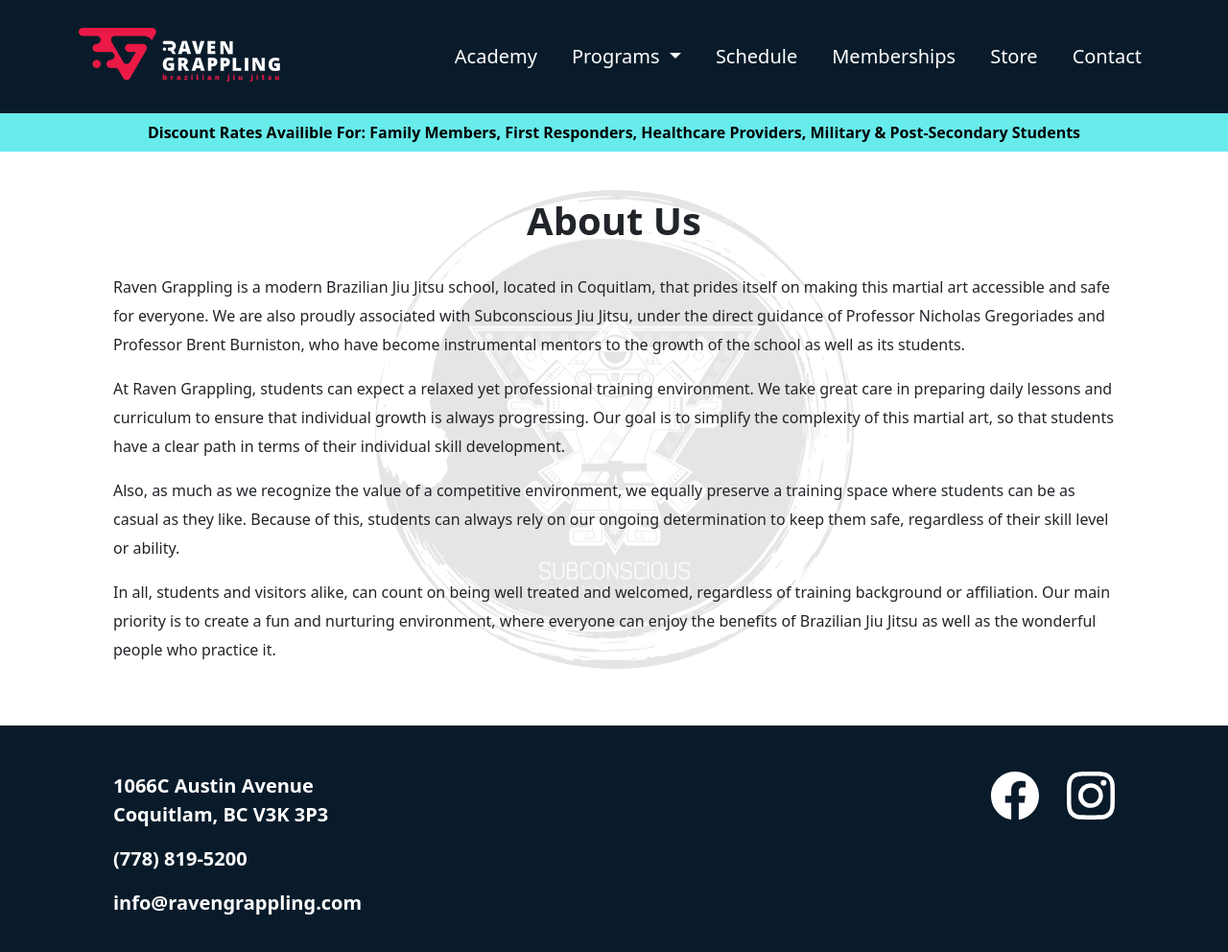
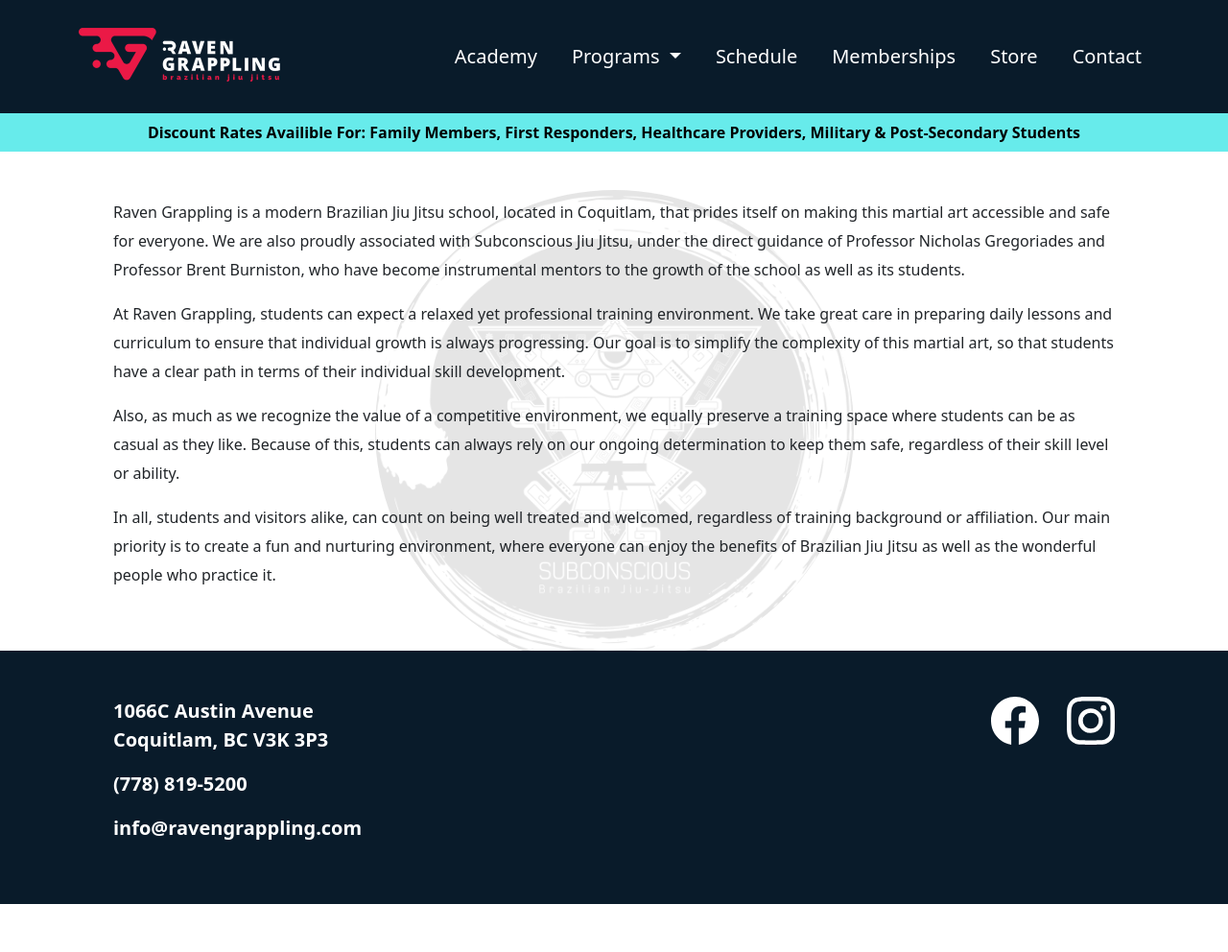
Before and after one commit to RavenGrappling/RavenGrappling.github.io, a Jekyll site: the page built from about-us.md, in a window 1280 px wide and 1020 px high. Shown: the top 992 px of the window at 96% size. Built offline with Jekyll 4.4.1, drawn with Linux system fonts in a browser that asks for light colours.

Commit message:
Update about-us.md

```diff
--- a/about-us.md
+++ b/about-us.md
@@ -4,7 +4,6 @@
 ---
 
 <div class= "container py-5 px-4 p-lg-5 rg-subconscious-logo-bg">
-  <h1 class="text-center fw-bold">About Us</h1>
   <p>
     Raven Grappling is a modern Brazilian Jiu Jitsu school, located in Coquitlam, that prides itself on making this martial art accessible and safe for everyone. We are also proudly associated with Subconscious Jiu Jitsu, under the direct guidance of Professor Nicholas Gregoriades and Professor Brent Burniston, who have become instrumental mentors to the growth of the school as well as its students.
   </p>
```
